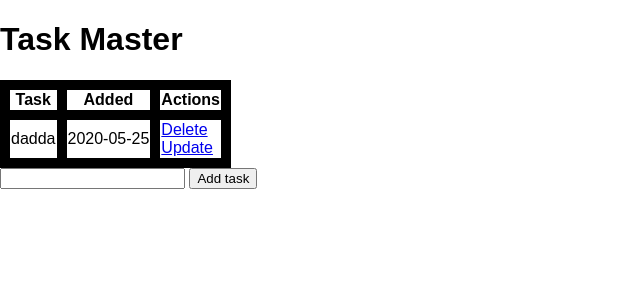
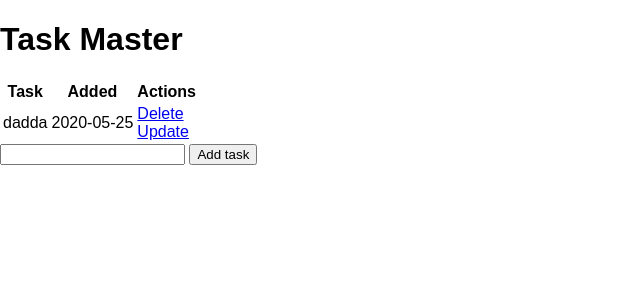
Before and after one commit to davish225/heroku-and-flask-test, a Flask app: page / in a window 1280 px wide. Shown: the top 300 px of the page, without its empty margins (0-640 px from the left). Run offline with Flask 2, Linux system fonts and the light colour scheme; data comes from the database, SQL or seed files in the repository.

Commit message:
fixed css borders

```diff
--- a/static/css/main.css
+++ b/static/css/main.css
@@ -3,9 +3,3 @@ body{
     font-family: sans-serif;
 
 }
-
-table, th, td {
-    border-collapse: collapse;
-    border-width: 10px;
-    border-style: solid;
-}
```
